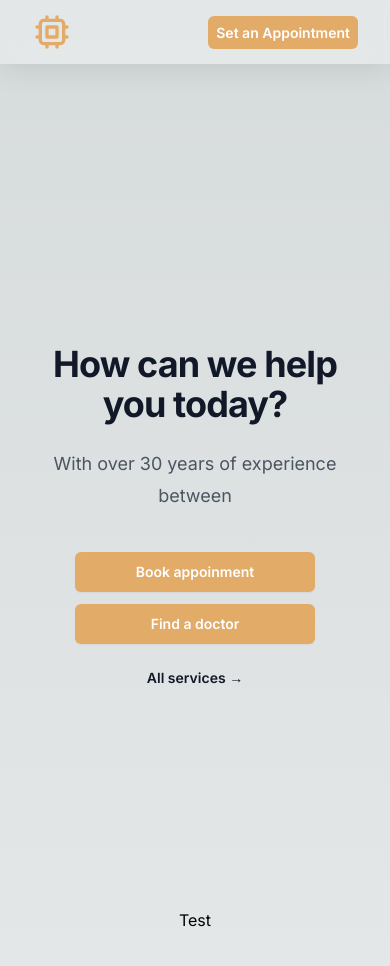
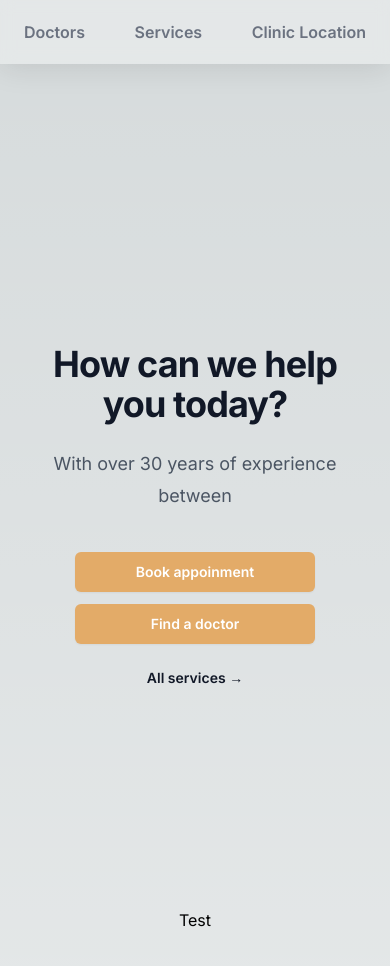
Before and after one commit to MisterMunchkin/mom-and-me-clinic, a Next.js app: page / in a window 390 px wide. Shown: the top 966 px of the page. Built offline with nearby package versions, Linux system fonts and the light colour scheme.

Commit message:
knew navbar setup for mobile and desktop

```diff
--- a/app/components/NavBar.tsx
+++ b/app/components/NavBar.tsx
@@ -1,10 +1,10 @@
 export default function NavBar() {
   return (
-    <nav className={`frosted-glass top-0 transition-top duration-500 ease-in-out bg-gray-200 shadow shadow-gray-300 w-screen sticky md:px-auto px-8 z-50`}>
+    <nav className={`frosted-glass top-0 transition-top duration-500 ease-in-out bg-gray-200 shadow shadow-gray-300 w-screen sticky md:px-8 px-4 z-50`}>
       <div className="flex items-center">
         <div className="h-16 mx-auto md:px-4 container flex items-center justify-between flex-wrap md:flex-nowrap">
           {/* Logo */}
-          <div className="text-primary md:order-1">
+          <div className="text-primary hidden md:block md:order-1">
             {/* Heroicon - Chip Outline */}
             <svg xmlns="http://www.w3.org/2000/svg" className="h-10 w-10" fill="none" viewBox="0 0 24 24"
               stroke="currentColor">
@@ -12,17 +12,19 @@ export default function NavBar() {
                 d="M9 3v2m6-2v2M9 19v2m6-2v2M5 9H3m2 6H3m18-6h-2m2 6h-2M7 19h10a2 2 0 002-2V7a2 2 0 00-2-2H7a2 2 0 00-2 2v10a2 2 0 002 2zM9 9h6v6H9V9z" />
             </svg>
           </div>
-          <div className="text-gray-500 hidden w-full md:block md:w-auto md:order-2">
+          <div className="text-gray-500 w-full md:w-auto md:order-2">
             <ul className="flex font-semibold justify-between">
                       {/* Active Link = text-indigo-500
                       Inactive Link = hover:text-indigo-500 */}
-              <li className="md:px-4 md:py-2 hover:text-primary"><a href="#">Know Your Doctors</a></li>
-              <li className="md:px-4 md:py-2 hover:text-primary"><a href="#">Services</a></li>
+              <li className="px-2 md:hidden hover:text-primary"><a href="#">Doctors</a></li>
+              <li className="hidden md:px-4 md:py-2 md:block">Know your Doctors</li>
+              <li className="px-2 md:px-4 md:py-2 hover:text-primary"><a href="#">Services</a></li>
+              <li className="px-2 md:px-4 md:py-2 hover:text-primary"><a href="#">Clinic Location</a></li>
               {/* Move this to the float right */}
               {/* <li className="md:px-4 md:py-2 hover:bg-indigo-500 rounded-md bg-primary text-white"><a href="#">Set an Appointment</a></li> */}
             </ul>
           </div>
-          <div className="md:order-3 order-2">
+          <div className="hidden md:block md:order-3 order-2">
             <a href="#" className="md:px-4 md:py-2 p-2 hover:bg-primary-hover rounded-md text-sm font-semibold bg-primary text-white">Set an Appointment</a>
           </div>
         </div>
```
